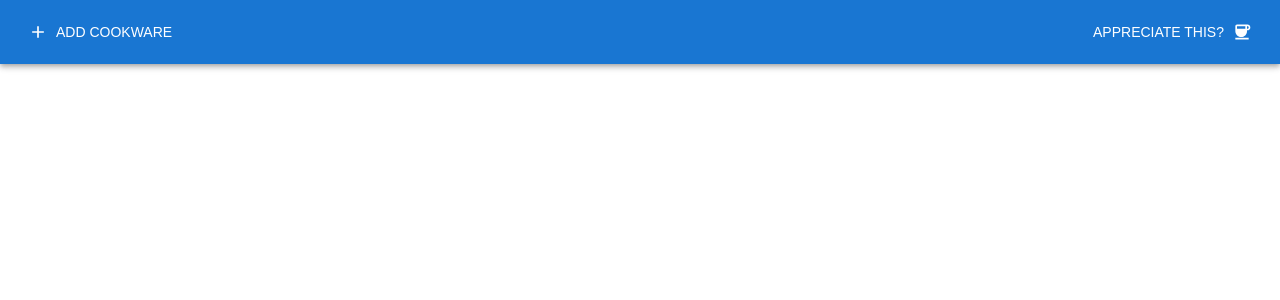
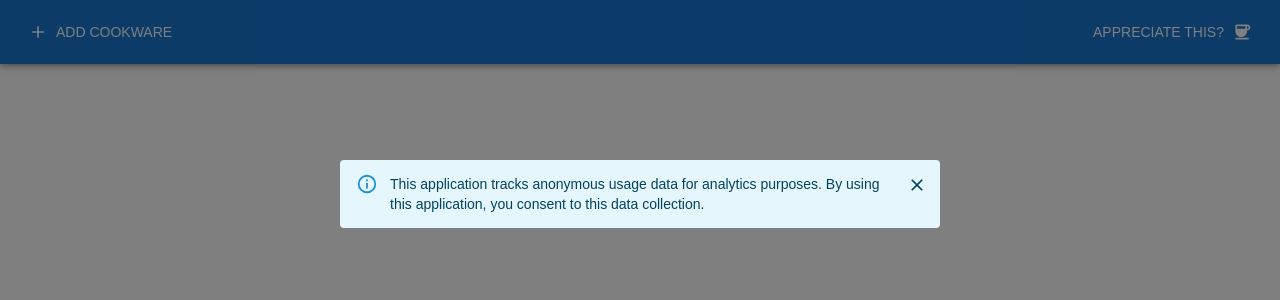
Before and after one commit to siddtheone/portions, a Next.js app: page / in a window 1280 px wide. Shown: the top 300 px of the page. Built offline with nearby package versions, Linux system fonts and the light colour scheme; a web font is replaced by a local one; what @mui/material-nextjs would draw is missing.

Commit message:
Adding notice

```diff
--- a/src/components/MyPortion.tsx
+++ b/src/components/MyPortion.tsx
@@ -2,12 +2,14 @@
 
 import { Cookware } from "@/components/Cookware";
 import { useCookware } from "@/store/useCookware";
+import { Notice } from "./Notice";
 
 export function MyPortion() {
   const cookwares = useCookware((state) => state.cookwares);
 
   return (
     <>
+      <Notice />
       {cookwares.map((cookware) => (
         <Cookware key={cookware.id} cookware={cookware} />
       ))}
--- /dev/null
+++ b/src/components/Notice.tsx
@@ -0,0 +1,29 @@
+import { useSettings } from "@/store/useSettings";
+import { Alert, Typography, Dialog } from "@mui/material";
+
+export function Notice() {
+  const { noticeShowed } = useSettings((state) => state.settings);
+  const updateSettings = useSettings((state) => state.updateSettings);
+  return noticeShowed === false ? (
+    <Dialog open={noticeShowed === false}>
+      <Alert
+        severity="info"
+        onClose={() => updateSettings({ noticeShowed: true })}
+        sx={{
+          position: "fixed",
+          top: "20%",
+          left: 16,
+          right: 16,
+          zIndex: 1000,
+          maxWidth: 600,
+          mx: "auto",
+        }}
+      >
+        <Typography variant="body2">
+          This application tracks anonymous usage data for analytics purposes.
+          By using this application, you consent to this data collection.
+        </Typography>
+      </Alert>
+    </Dialog>
+  ) : null;
+}
--- a/src/constants.tsx
+++ b/src/constants.tsx
@@ -1,6 +1,7 @@
-export const SERVINGS = [2, 3, 4, 5, 6, 7, 8, 9, 10];
+export const SERVINGS = [1, 2, 3, 4, 5, 6, 7, 8, 9, 10];
 export const MAX_WEIGHT = 100000;
 export const LOCAL_STORE_KEY = "my-portion";
+export const LOCAL_STORE_SETTINGS_KEY = "my-portion-settings";
 export const MOCK_COOKWARES = [
   {
     id: crypto.randomUUID(),
--- /dev/null
+++ b/src/store/useSettings.tsx
@@ -0,0 +1,25 @@
+import { create } from "zustand";
+import { persist } from "zustand/middleware";
+import { LOCAL_STORE_SETTINGS_KEY } from "../constants";
+import { SettingsStore } from "@/types";
+
+export const useSettings = create<SettingsStore>()(
+  persist(
+    (set, get) => ({
+      settings: {
+        noticeShowed: false,
+      },
+      updateSettings(settings) {
+        set({
+          settings: {
+            ...get().settings,
+            ...settings,
+          },
+        });
+      },
+    }),
+    {
+      name: LOCAL_STORE_SETTINGS_KEY,
+    }
+  )
+);
```
Also changed, not shown: src/types.ts (+9 -0 lines).
